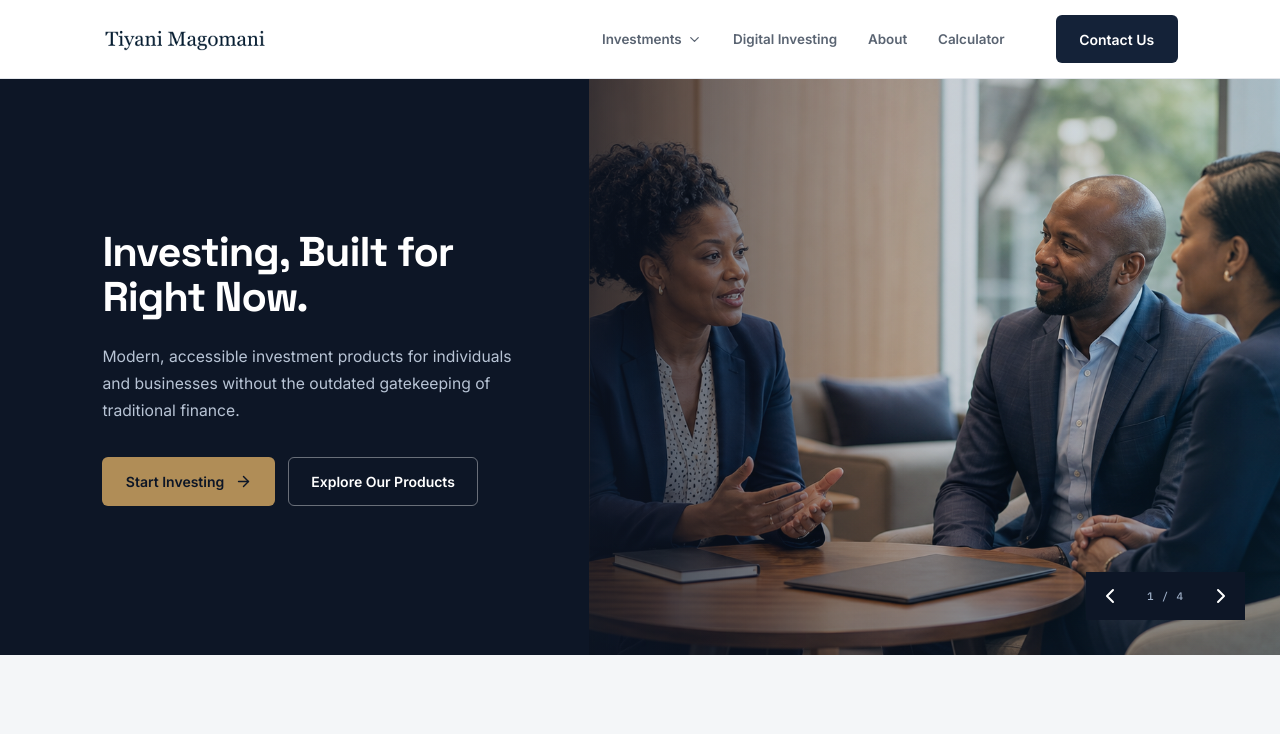
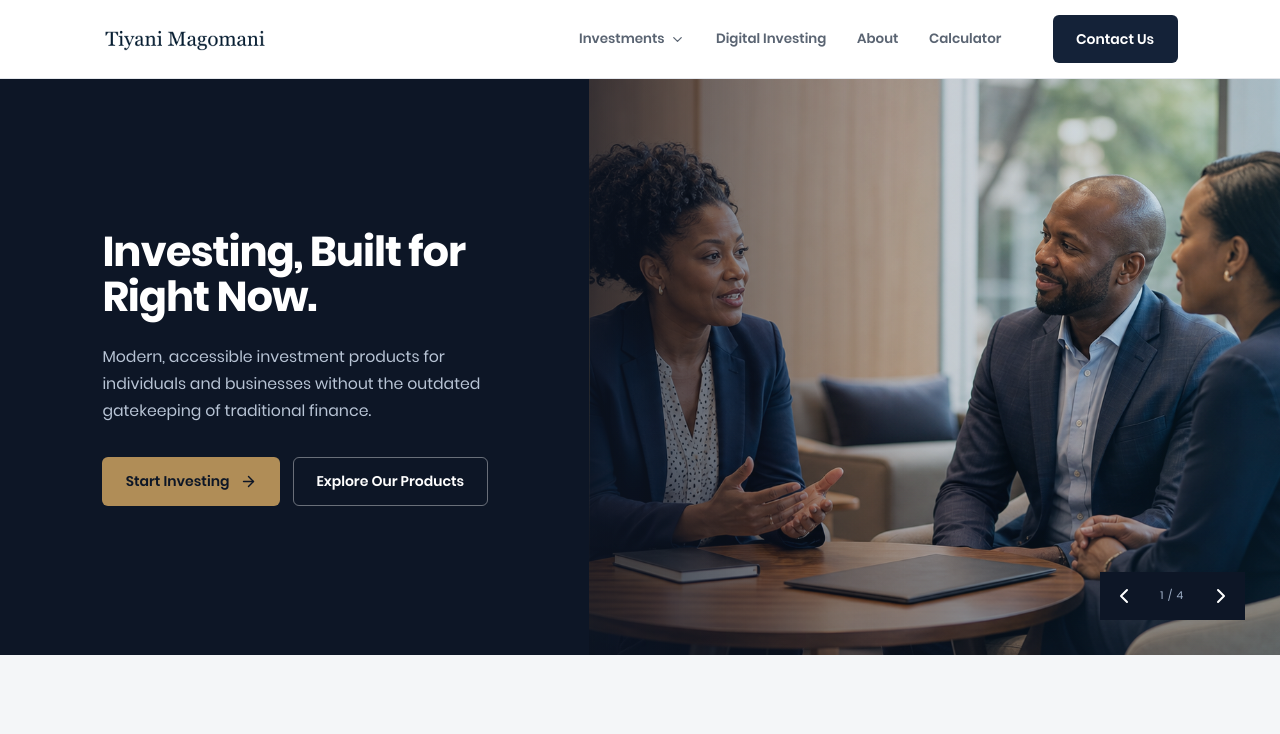
Before and after one commit to PraktikalWeb/Tiyani-Magomani, a Next.js app: page / in a window 1280 px wide. Shown: the top 734 px of the page. Built offline with nearby package versions, Linux system fonts and the light colour scheme.

Commit message:
Use bundled Poppins font on homepage

```diff
--- a/app/globals.css
+++ b/app/globals.css
@@ -230,6 +230,9 @@
 
 /* Homepage redesign: scoped to `tm-home` so existing routes keep their approved styling. */
 .tm-home {
+  --font-home-display: "Poppins Local";
+  --font-home-body: "Poppins Local";
+  --font-home-mono: "Poppins Local";
   --tm-navy: #142238;
   --tm-navy-deep: #0d1626;
   --tm-navy-soft: #1e3054;
--- a/app/page.tsx
+++ b/app/page.tsx
@@ -1,23 +1,4 @@
 import Home from '@/components/Home';
-import { IBM_Plex_Mono, Inter, Space_Grotesk } from 'next/font/google';
-
-const homeDisplay = Space_Grotesk({
-  subsets: ['latin'],
-  weight: ['500', '600', '700'],
-  variable: '--font-home-display',
-});
-
-const homeBody = Inter({
-  subsets: ['latin'],
-  weight: ['400', '500', '600'],
-  variable: '--font-home-body',
-});
-
-const homeMono = IBM_Plex_Mono({
-  subsets: ['latin'],
-  weight: ['500', '600'],
-  variable: '--font-home-mono',
-});
 
 export const metadata = {
   title: 'Tiyani Magomani — Investing, Built for Right Now',
@@ -25,9 +6,5 @@ export const metadata = {
 };
 
 export default function Page() {
-  return (
-    <div className={`${homeDisplay.variable} ${homeBody.variable} ${homeMono.variable}`}>
-      <Home />
-    </div>
-  );
+  return <Home />;
 }
```
